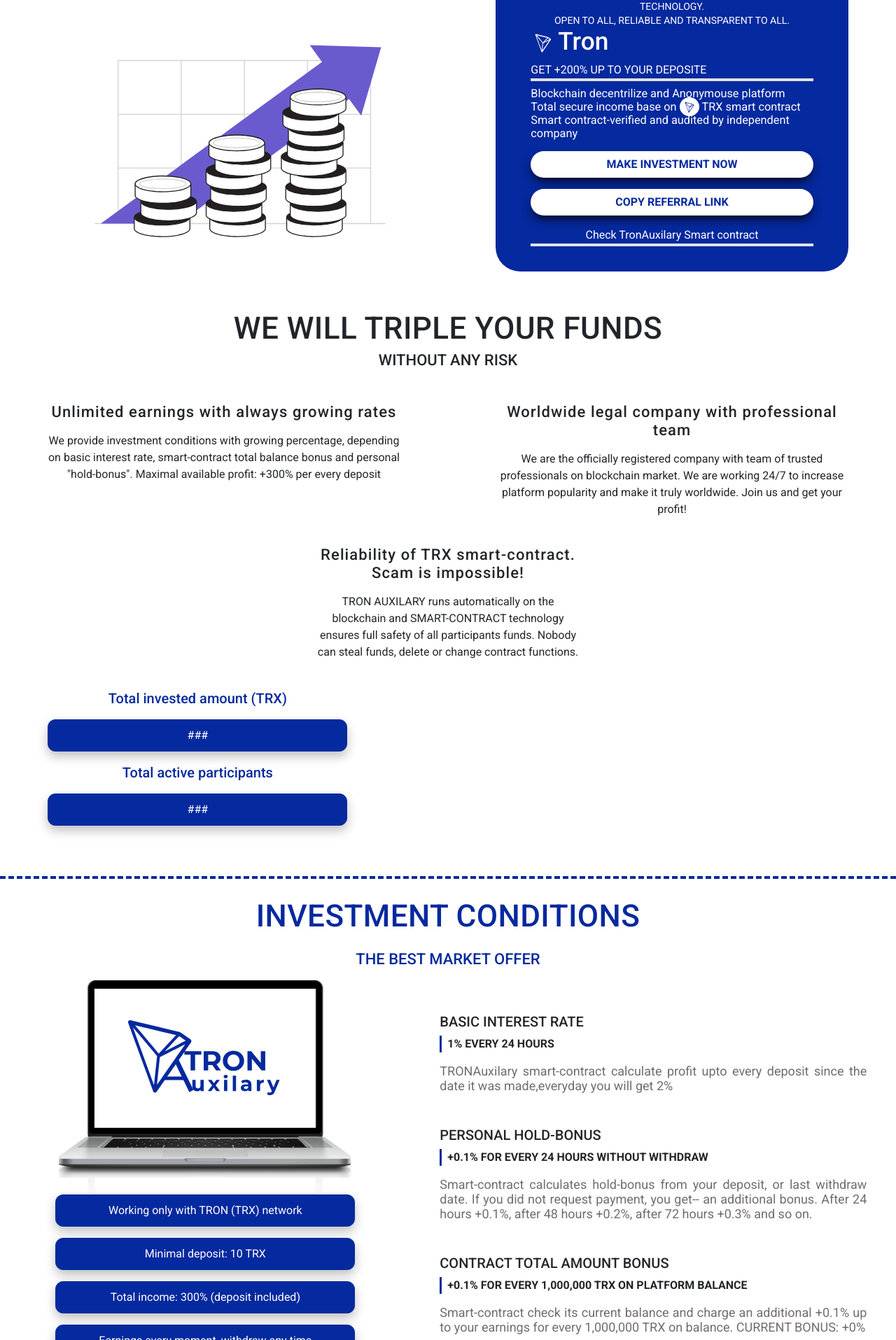
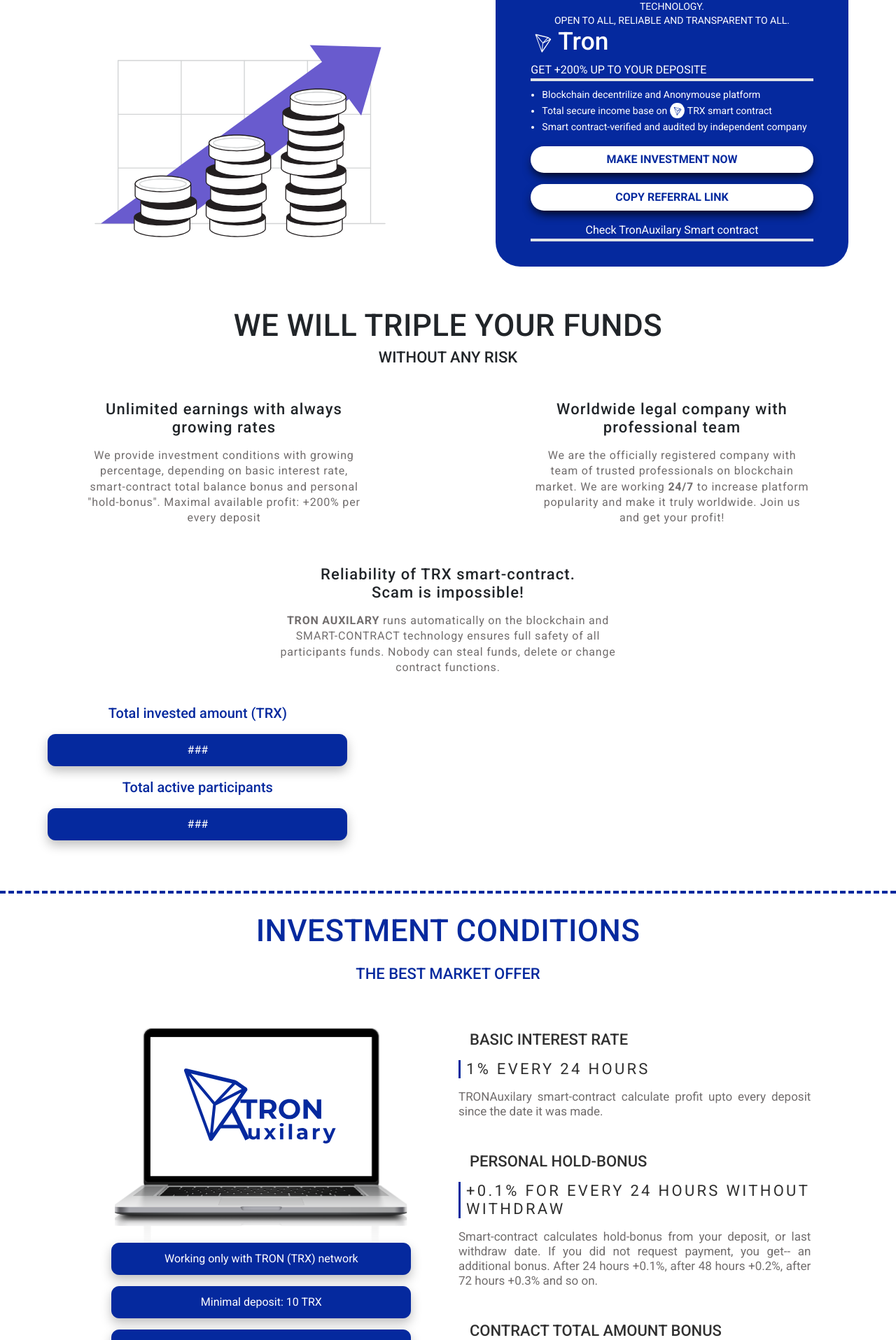
Before and after one commit to cyberorgnizm/tronaux, a React (Create React App) app: page / in a window 1280 px wide. Shown: the part 185-2100 px from the top of the page at 70% size. Built offline with nearby package versions, Linux system fonts and the light colour scheme.

Commit message:
UI fix: resolve issue upto #15

```diff
--- a/package.json
+++ b/package.json
@@ -19,7 +19,8 @@
     "start": "react-scripts start",
     "build": "react-scripts build",
     "test": "react-scripts test",
-    "eject": "react-scripts eject"
+    "eject": "react-scripts eject",
+    "deploy": "surge /build"
   },
   "eslintConfig": {
     "extends": [
--- a/src/App.css
+++ b/src/App.css
@@ -39,6 +39,15 @@
   line-height: 19px;
 }
 
+#hero-description .description-text-list-item {
+  font-family: Roboto;
+  font-style: normal;
+  font-weight: normal;
+  font-size: 14px;
+  line-height: 23px;
+  color: #ffffff;
+}
+
 .section-title {
   display: block !important;
   font-family: Roboto;
@@ -66,6 +75,19 @@
   line-height: 26px;
   text-align: center;
   letter-spacing: 0.05em;
+}
+
+.column-description {
+  font-family: Roboto;
+  font-style: normal;
+  font-weight: normal;
+  font-size: 16px;
+  line-height: 140%;
+  display: flex;
+  align-items: center;
+  text-align: center;
+  letter-spacing: 0.05em;
+  color: #716d6d;
 }
 
 .button-title-text {
@@ -141,3 +163,31 @@
   bottom: 330px;
   background: linear-gradient(203.2deg, #ffffff 21.67%, #ffffff 70%);
 }
+
+.investment-description-title {
+  font-family: Roboto;
+  font-style: normal;
+  font-weight: 500;
+  font-size: 22px;
+  line-height: 26px;
+  color: #303030;
+}
+
+.investment-description-bonus {
+  font-family: Roboto;
+  font-style: normal;
+  font-weight: normal;
+  font-size: 22px;
+  line-height: 26px;
+  letter-spacing: 0.15em;
+  color: #303030;
+}
+
+.investment-description-body {
+  font-family: Roboto;
+  font-style: normal;
+  font-weight: normal;
+  font-size: 17px;
+  line-height: 21px;
+  color: #716d6d;
+}
--- a/src/components/Description.jsx
+++ b/src/components/Description.jsx
@@ -6,7 +6,7 @@
 
 
 const descriptions = [
-  {title: 'BASIC INTEREST RATE', bonus: '1% EVERY 24 HOURS', body: 'TRONAuxilary smart-contract calculate profit upto every deposit since the date it was made,everyday you will get 2%'},
+  {title: 'BASIC INTEREST RATE', bonus: '1% EVERY 24 HOURS', body: 'TRONAuxilary smart-contract calculate profit upto every deposit since the date it was made.'},
   {title: 'PERSONAL HOLD-BONUS', bonus: '+0.1% FOR EVERY 24 HOURS WITHOUT WITHDRAW', body: 'Smart-contract calculates hold-bonus from your deposit, or last withdraw date. If you did not request payment, you get-- an additional bonus. After 24 hours +0.1%, after 48 hours +0.2%, after 72 hours +0.3% and so on.'},
   {title: 'CONTRACT TOTAL AMOUNT BONUS', bonus: '+0.1% FOR EVERY 1,000,000 TRX ON PLATFORM BALANCE', body: 'Smart-contract check its current balance and charge an additional +0.1% up to your earnings for every 1,000,000 TRX on balance. CURRENT BONUS: +0%'}
 ]
@@ -34,23 +34,23 @@
   return (
     <Container fluid className="dash-section-border">
       <Row>
-        <Col xs={11} sm={12} className="mx-auto">
+        <Col xs={11} sm={12} className="mx-auto mb-5">
           <p className="text-center text-primary section-title">INVESTMENT CONDITIONS</p>
           <p className="text-center text-primary section-sub-title">THE BEST MARKET OFFER</p>
         </Col>
-        <Col xs={11} sm={5} className="mx-auto">
+        <Col xs={11} sm={5} className="ml-auto">
           <img src={laptopSvg} alt="Latop SVG" className="mx-auto d-block" />
           <button className="btn btn-md btn-primary btn-action-primary d-block mb-3 mx-auto">Working only with  TRON (TRX) network</button>
           <button className="btn btn-md btn-primary btn-action-primary d-block mb-3 mx-auto">Minimal deposit: 10 TRX</button>
           <button className="btn btn-md btn-primary btn-action-primary d-block mb-3 mx-auto">Total income: 300% (deposit included)</button>
           <button className="btn btn-md btn-primary btn-action-primary d-block mb-3 mx-auto">Earnings every moment, withdraw any time</button>
         </Col>
-        <Col xs={11} sm={6} className="offset-1 mx-auto">
+        <Col xs={11} sm={5} className="mr-auto">
           {descriptions.map(desc => (
-          <div className="my-5" key={desc.title}>
-            <p className="h5">{desc.title}</p>
-            <p className="font-weight-bold border-left border-primary left-border pl-2">{desc.bonus}</p>
-            <p className="text-justify grey-description-text">{desc.body}</p>
+          <div className="mb-5" key={desc.title}>
+            <p className="investment-description-title mt-1 pl-3">{desc.title}</p>
+            <p className="investment-description-bonus border-left border-primary left-border pl-2">{desc.bonus}</p>
+            <p className="investment-description-body text-justify grey-description-text">{desc.body}</p>
           </div>))}
           <p className="font-weight-bold">Current platform balance (TRX)</p>
           <button className="btn btn-md btn-primary btn-action-primary mb-3">{platformBalance}</button>
--- a/src/components/Hero.jsx
+++ b/src/components/Hero.jsx
@@ -68,19 +68,19 @@
             </div>
             <p className="border-bottom my-2">GET +200% UP TO YOUR DEPOSITE</p>
             <div className="description-text">
-              <span className="d-block">
-                Blockchain decentrilize and Anonymouse platform
-              </span>
-              <div>
-                <span>Total secure income base on</span>
-                <span className="bg-white p-1 mx-1 rounded-circle">
-                  <img src={blueLogo} alt="Tron logo" width="20" height="15" />
-                </span>
-                <span>TRX smart contract</span>
-              </div>
-              <span className="d-block">
-                Smart contract-verified and audited by independent company
-              </span>
+              <ul className="pl-3">
+                <li className="description-text-list-item">Blockchain decentrilize and Anonymouse platform</li>
+                <li className="description-text-list-item">
+                  <span>Total secure income base on</span>
+                  <span style={{padding: "3.3px"}} className="bg-white mx-1 rounded-circle">
+                    <img src={blueLogo} alt="Tron logo" width="14" height="12" />
+                  </span>
+                  <span>TRX smart contract</span>
+                </li>
+                <li className="description-text-list-item">
+                  <span>Smart contract-verified and audited by independent company</span>
+                </li>
+              </ul>
             </div>
             <button className="btn btn-md bg-white rounded-pill shadow-lg text-primary font-weight-bold d-block w-100 my-3" onClick={onToggleDeposit}>
               MAKE INVESTMENT NOW
@@ -97,32 +97,34 @@
         </Col>
       </Row>
       <Row>
-        <Col xs={11} sm={5} className="text-center mx-auto mb-4">
+        <Col xs={11} sm={4} className="text-center mx-auto mb-4">
           <p className="column-title">
             Unlimited earnings with always growing rates
           </p>
-          <p>
+          <p className="column-description">
             We provide investment conditions with growing percentage, depending
             on basic interest rate, smart-contract total balance bonus and
-            personal "hold-bonus". Maximal available profit: +300% per every
+            personal "hold-bonus". Maximal available profit: +200% per every
             deposit
           </p>
         </Col>
-        <Col xs={11} sm={5} className="text-center mx-auto mb-4">
+        <Col xs={11} sm={4} className="text-center mx-auto mb-4">
           <p className="column-title">
             Worldwide legal company with professional team
           </p>
-          <p>
+          <p className="column-description">
+            <span>
             We are the officially registered company with team of trusted
-            professionals on blockchain market. We are working 24/7 to increase
+            professionals on blockchain market. We are working <strong>24/7</strong> to increase
             platform popularity and make it truly worldwide. Join us and get
             your profit!
+            </span>
           </p>
         </Col>
-        <Col xs={11} sm={6} className="text-center mx-auto mb-4">
+        <Col xs={11} sm={5} className="text-center mx-auto mb-4 mt-3">
           <p className="column-title">Reliability of TRX smart-contract.<br/> Scam is impossible!</p>
-          <p className="col-sm-8 mx-auto">
-          TRON AUXILARY runs automatically on the blockchain and  SMART-CONTRACT technology ensures full safety of all participants funds. Nobody can steal funds, delete or change contract functions.
+          <p className="column-description">
+            <span><strong>TRON AUXILARY</strong> runs automatically on the blockchain and  SMART-CONTRACT technology ensures full safety of all participants funds. Nobody can steal funds, delete or change contract functions.</span>
           </p>
         </Col>
         <Col xs={11} sm={11} className="mx-auto mb-4">
```
Also changed, not shown: src/index.css (+5 -4 lines), 1 other file (tests, documents, lock files or other folders).
